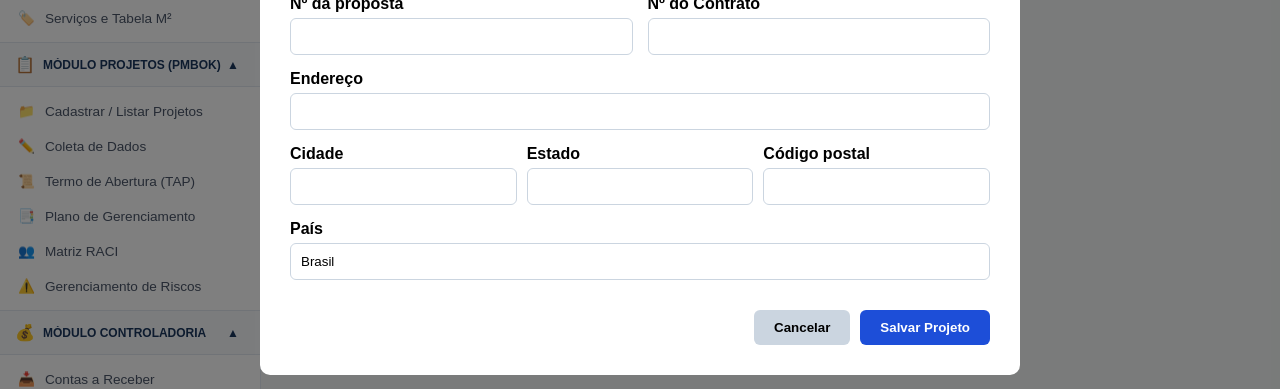
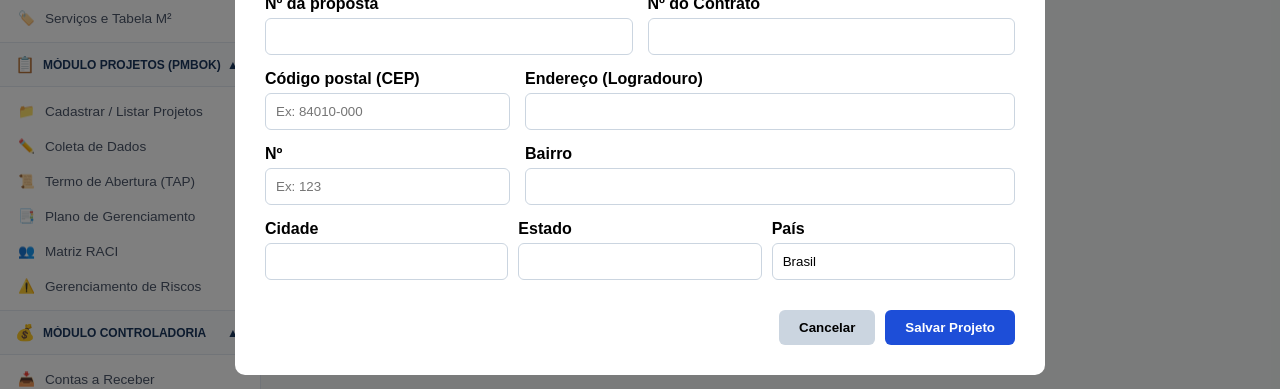
Before and after one commit to gestaoexcelispro/excelispro, a Next.js app: page /dashboard/projetos/lista in a window 1280 px wide. Both pictures are taken after a click on the button "+ Novo Projeto". Shown: the part 339-728 px from the top of the page. Built offline with nearby package versions, Linux system fonts and the light colour scheme; no server answers; the database is empty.

Commit message:
Update page.js

```diff
--- a/src/app/dashboard/projetos/lista/page.js
+++ b/src/app/dashboard/projetos/lista/page.js
@@ -13,11 +13,13 @@ export default function ProjetosListaPage() {
     cliente: '',
     num_proposta: '',
     num_contrato: '',
+    codigo_postal: '',
     endereco: '',
+    numero: '',
+    bairro: '',
     cidade: '',
     estado: '',
     pais: 'Brasil',
-    codigo_postal: '',
     valor_contrato: ''
   });
 
@@ -33,6 +35,28 @@ export default function ProjetosListaPage() {
     fetchProjetos();
   }, []);
 
+  // Função para buscar o endereço automaticamente pelo CEP (ViaCEP)
+  const handleCepBlur = async (e) => {
+    const cep = e.target.value.replace(/\D/g, '');
+    if (cep.length === 8) {
+      try {
+        const response = await fetch(`https://viacep.com.br/ws/${cep}/json/`);
+        const data = await response.json();
+        if (!data.erro) {
+          setFormData((prev) => ({
+            ...prev,
+            endereco: data.logradouro || prev.endereco,
+            bairro: data.bairro || prev.bairro,
+            cidade: data.localidade || prev.cidade,
+            estado: data.uf || prev.estado
+          }));
+        }
+      } catch (error) {
+        console.error('Erro ao buscar CEP:', error);
+      }
+    }
+  };
+
   const handleSubmit = async (e) => {
     e.preventDefault();
     const { error } = await supabase.from('projetos').insert([formData]);
@@ -44,7 +68,7 @@ export default function ProjetosListaPage() {
       setShowModal(false);
       setFormData({
         nome_projeto: '', cliente: '', num_proposta: '', num_contrato: '',
-        endereco: '', cidade: '', estado: '', pais: 'Brasil', codigo_postal: '', valor_contrato: ''
+        codigo_postal: '', endereco: '', numero: '', bairro: '', cidade: '', estado: '', pais: 'Brasil', valor_contrato: ''
       });
       fetchProjetos();
     }
@@ -92,7 +116,7 @@ export default function ProjetosListaPage() {
       {/* MODAL DE CADASTRO */}
       {showModal && (
         <div style={{ position: 'fixed', top: 0, left: 0, width: '100%', height: '100%', backgroundColor: 'rgba(0,0,0,0.5)', display: 'flex', justifyContent: 'center', alignItems: 'center', zIndex: 2000 }}>
-          <div style={{ backgroundColor: 'white', padding: '30px', borderRadius: '10px', width: '700px', maxHeight: '90vh', overflowY: 'auto' }}>
+          <div style={{ backgroundColor: 'white', padding: '30px', borderRadius: '10px', width: '750px', maxHeight: '90vh', overflowY: 'auto' }}>
             <h2 style={{ color: '#1a365d', marginBottom: '20px' }}>{lang === 'en-US' ? 'Register New Project' : 'Cadastrar Novo Projeto'}</h2>
 
             <form onSubmit={handleSubmit} style={{ display: 'flex', flexDirection: 'column', gap: '15px' }}>
@@ -123,9 +147,35 @@ export default function ProjetosListaPage() {
                 </div>
               </div>
 
-              <div>
-                <label style={{ fontWeight: 'bold', display: 'block', marginBottom: '5px' }}>{lang === 'en-US' ? 'Address' : 'Endereço'}</label>
-                <input type="text" value={formData.endereco} onChange={(e) => setFormData({...formData, endereco: e.target.value})} style={{ width: '100%', padding: '10px', borderRadius: '6px', border: '1px solid #cbd5e0', boxSizing: 'border-box' }} />
+              {/* CEP e Endereço */}
+              <div style={{ display: 'grid', gridTemplateColumns: '1fr 2fr', gap: '15px' }}>
+                <div>
+                  <label style={{ fontWeight: 'bold', display: 'block', marginBottom: '5px' }}>{lang === 'en-US' ? 'Postal Code' : 'Código postal (CEP)'}</label>
+                  <input
+                    type="text"
+                    value={formData.codigo_postal}
+                    onChange={(e) => setFormData({...formData, codigo_postal: e.target.value})}
+                    onBlur={handleCepBlur}
+                    placeholder="Ex: 84010-000"
+                    style={{ width: '100%', padding: '10px', borderRadius: '6px', border: '1px solid #cbd5e0', boxSizing: 'border-box' }}
+                  />
+                </div>
+                <div>
+                  <label style={{ fontWeight: 'bold', display: 'block', marginBottom: '5px' }}>{lang === 'en-US' ? 'Address' : 'Endereço (Logradouro)'}</label>
+                  <input type="text" value={formData.endereco} onChange={(e) => setFormData({...formData, endereco: e.target.value})} style={{ width: '100%', padding: '10px', borderRadius: '6px', border: '1px solid #cbd5e0', boxSizing: 'border-box' }} />
+                </div>
+              </div>
+
+              {/* Número e Bairro */}
+              <div style={{ display: 'grid', gridTemplateColumns: '1fr 2fr', gap: '15px' }}>
+                <div>
+                  <label style={{ fontWeight: 'bold', display: 'block', marginBottom: '5px' }}>{lang === 'en-US' ? 'Number' : 'Nº'}</label>
+                  <input type="number" value={formData.numero} onChange={(e) => setFormData({...formData, numero: e.target.value})} placeholder="Ex: 123" style={{ width: '100%', padding: '10px', borderRadius: '6px', border: '1px solid #cbd5e0', boxSizing: 'border-box' }} />
+                </div>
+                <div>
+                  <label style={{ fontWeight: 'bold', display: 'block', marginBottom: '5px' }}>{lang === 'en-US' ? 'Neighborhood' : 'Bairro'}</label>
+                  <input type="text" value={formData.bairro} onChange={(e) => setFormData({...formData, bairro: e.target.value})} style={{ width: '100%', padding: '10px', borderRadius: '6px', border: '1px solid #cbd5e0', boxSizing: 'border-box' }} />
+                </div>
               </div>
 
               <div style={{ display: 'grid', gridTemplateColumns: '1fr 1fr 1fr', gap: '10px' }}>
@@ -138,14 +188,9 @@ export default function ProjetosListaPage() {
                   <input type="text" value={formData.estado} onChange={(e) => setFormData({...formData, estado: e.target.value})} style={{ width: '100%', padding: '10px', borderRadius: '6px', border: '1px solid #cbd5e0', boxSizing: 'border-box' }} />
                 </div>
                 <div>
-                  <label style={{ fontWeight: 'bold', display: 'block', marginBottom: '5px' }}>{lang === 'en-US' ? 'Postal Code' : 'Código postal'}</label>
-                  <input type="text" value={formData.codigo_postal} onChange={(e) => setFormData({...formData, codigo_postal: e.target.value})} style={{ width: '100%', padding: '10px', borderRadius: '6px', border: '1px solid #cbd5e0', boxSizing: 'border-box' }} />
+                  <label style={{ fontWeight: 'bold', display: 'block', marginBottom: '5px' }}>{lang === 'en-US' ? 'Country' : 'País'}</label>
+                  <input type="text" value={formData.pais} onChange={(e) => setFormData({...formData, pais: e.target.value})} style={{ width: '100%', padding: '10px', borderRadius: '6px', border: '1px solid #cbd5e0', boxSizing: 'border-box' }} />
                 </div>
-              </div>
-
-              <div>
-                <label style={{ fontWeight: 'bold', display: 'block', marginBottom: '5px' }}>{lang === 'en-US' ? 'Country' : 'País'}</label>
-                <input type="text" value={formData.pais} onChange={(e) => setFormData({...formData, pais: e.target.value})} style={{ width: '100%', padding: '10px', borderRadius: '6px', border: '1px solid #cbd5e0', boxSizing: 'border-box' }} />
               </div>
 
               <div style={{ display: 'flex', justifyContent: 'flex-end', gap: '10px', marginTop: '15px' }}>
```
